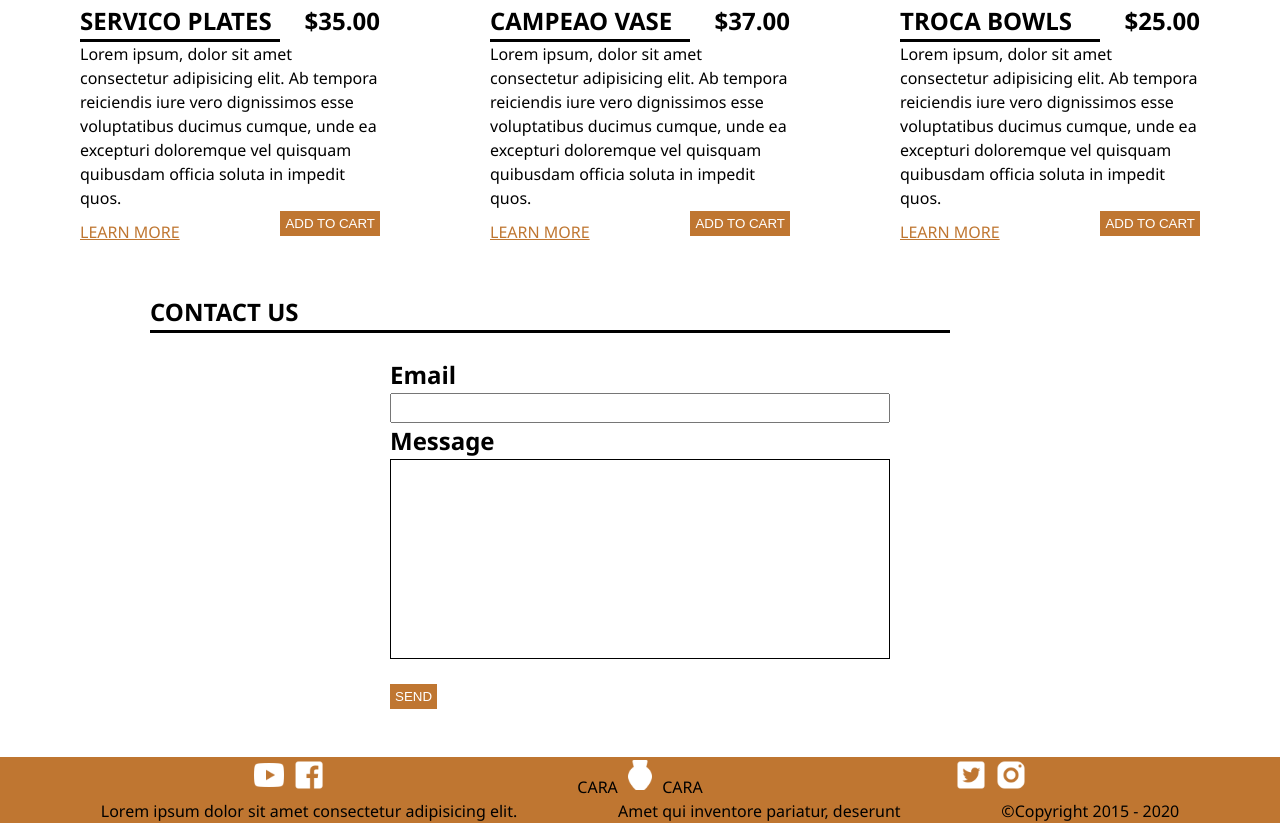
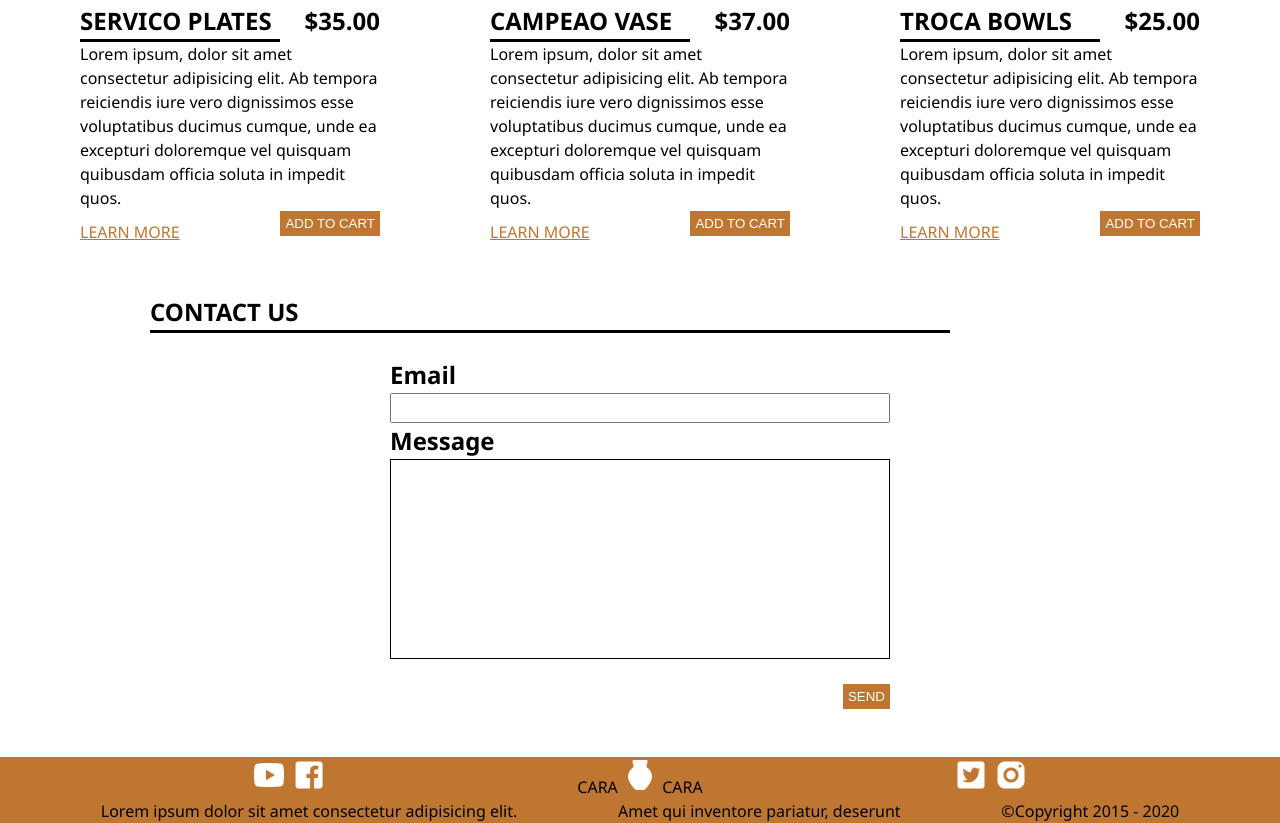
Before and after one commit to xaivntaajher/eCommerce_Website, a plain HTML site: page index.html in a window 1280 px wide. Shown: the part 3520-4343 px from the top of the page. Drawn offline with Linux system fonts and the light colour scheme.

Commit message:
adjust send email button to right-side

```diff
--- a/index.html
+++ b/index.html
@@ -288,7 +288,9 @@
                         <input type="text" name="message" style="width: 500px;height: 200px;">
                         <br>
                         <br>
-                        <a href="#"><button class="orange-button">SEND</button></a>
+                        <div class = "button">
+                            <a href="#"><button class="orange-button">SEND</button></a>
+                        </div>
                      </form>
                 </div>
             </div>
--- a/styles.css
+++ b/styles.css
@@ -266,3 +266,7 @@ a {
     width: 24px;
     height: 24px;
   }
+  .button {
+    display: flex;
+    justify-content: flex-end;
+  }
```
